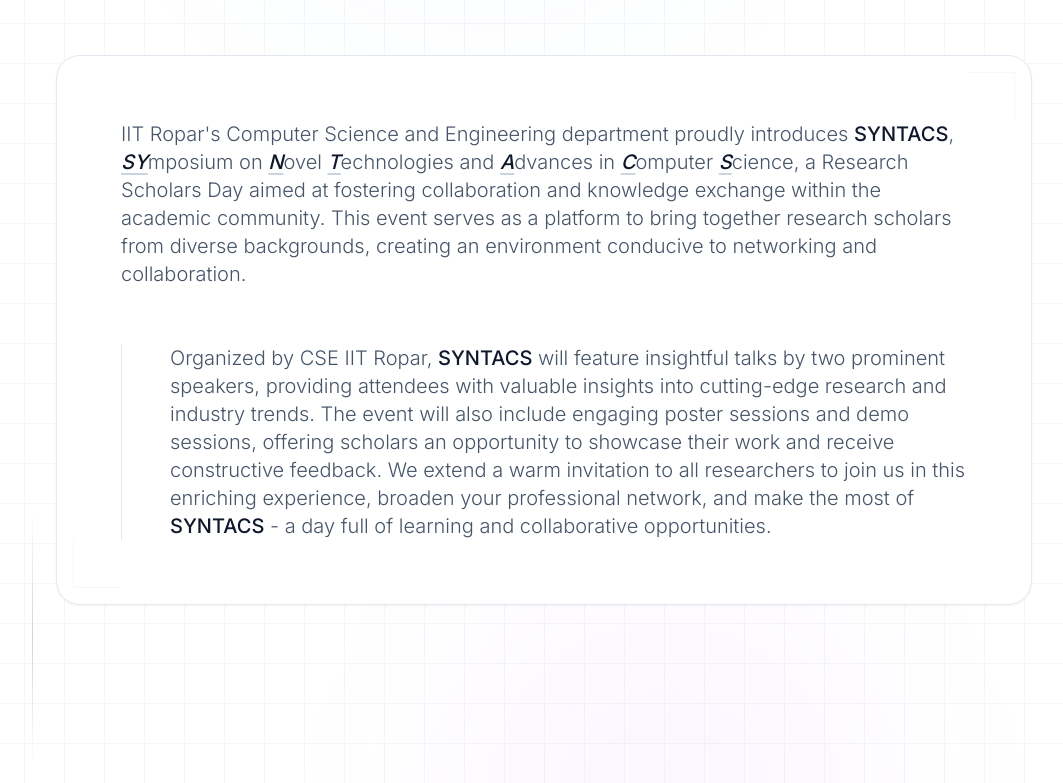
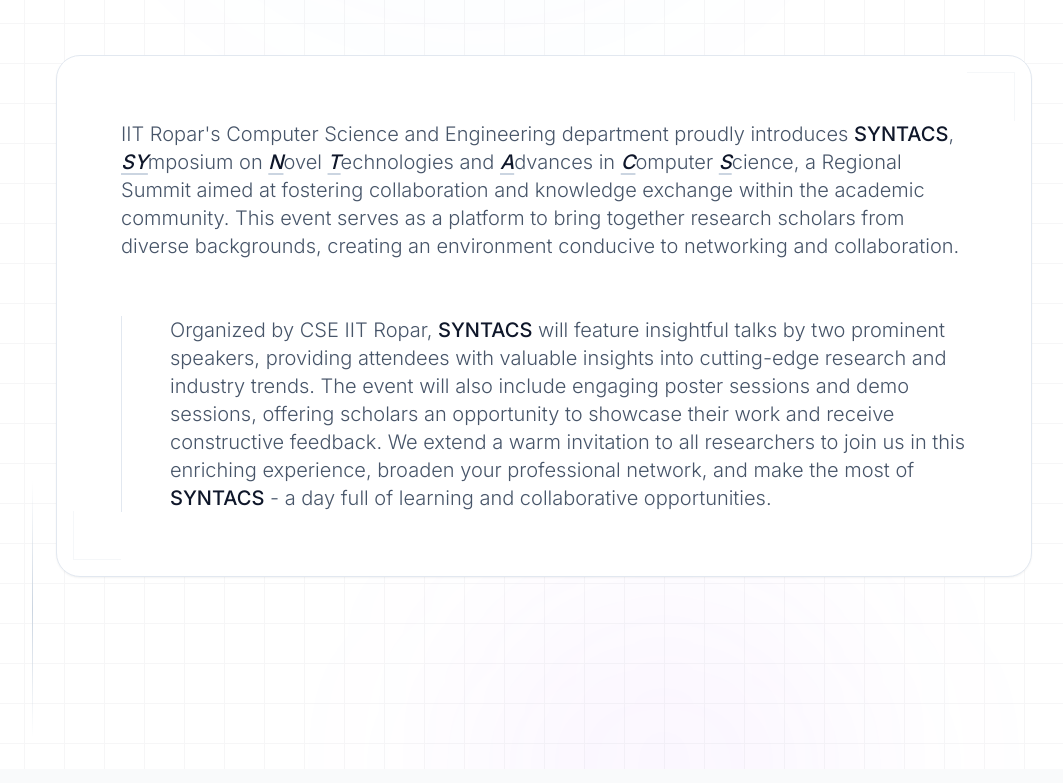
Before and after one commit to encodedCoder/syntacs2026, a Next.js app: page / in a window 1280 px wide. Shown: the part 3497-4280 px from the top of the page, without its empty margins (96-1159 px from the left). Built offline with nearby package versions, Linux system fonts and the light colour scheme.

Commit message:
Update WelcomeSection: Change 'Research Scholars Day' to 'Regional Summit'

```diff
--- a/src/components/WelcomeSection.tsx
+++ b/src/components/WelcomeSection.tsx
@@ -88,7 +88,7 @@ const WelcomeSection = () => {
                 transition={{ duration: 0.8, delay: 0.2 }}
                 className="text-slate-600 text-base md:text-xl leading-relaxed text-justify md:text-left font-light"
               >
-                IIT Ropar's Computer Science and Engineering department proudly introduces <span className="text-slate-900 font-medium">SYNTACS</span>, <span className="text-slate-900 font-medium italic underline decoration-slate-300 underline-offset-4">SY</span>mposium on <span className="text-slate-900 font-medium italic underline decoration-slate-300 underline-offset-4">N</span>ovel <span className="text-slate-900 font-medium italic underline decoration-slate-300 underline-offset-4">T</span>echnologies and <span className="text-slate-900 font-medium italic underline decoration-slate-300 underline-offset-4">A</span>dvances in <span className="text-slate-900 font-medium italic underline decoration-slate-300 underline-offset-4">C</span>omputer <span className="text-slate-900 font-medium italic underline decoration-slate-300 underline-offset-4">S</span>cience, a Research Scholars Day aimed at fostering collaboration and knowledge exchange within the academic community. This event serves as a platform to bring together research scholars from diverse backgrounds, creating an environment conducive to networking and collaboration.
+                IIT Ropar's Computer Science and Engineering department proudly introduces <span className="text-slate-900 font-medium">SYNTACS</span>, <span className="text-slate-900 font-medium italic underline decoration-slate-300 underline-offset-4">SY</span>mposium on <span className="text-slate-900 font-medium italic underline decoration-slate-300 underline-offset-4">N</span>ovel <span className="text-slate-900 font-medium italic underline decoration-slate-300 underline-offset-4">T</span>echnologies and <span className="text-slate-900 font-medium italic underline decoration-slate-300 underline-offset-4">A</span>dvances in <span className="text-slate-900 font-medium italic underline decoration-slate-300 underline-offset-4">C</span>omputer <span className="text-slate-900 font-medium italic underline decoration-slate-300 underline-offset-4">S</span>cience, a Regional Summit aimed at fostering collaboration and knowledge exchange within the academic community. This event serves as a platform to bring together research scholars from diverse backgrounds, creating an environment conducive to networking and collaboration.
               </motion.p>
 
               <motion.p
```
